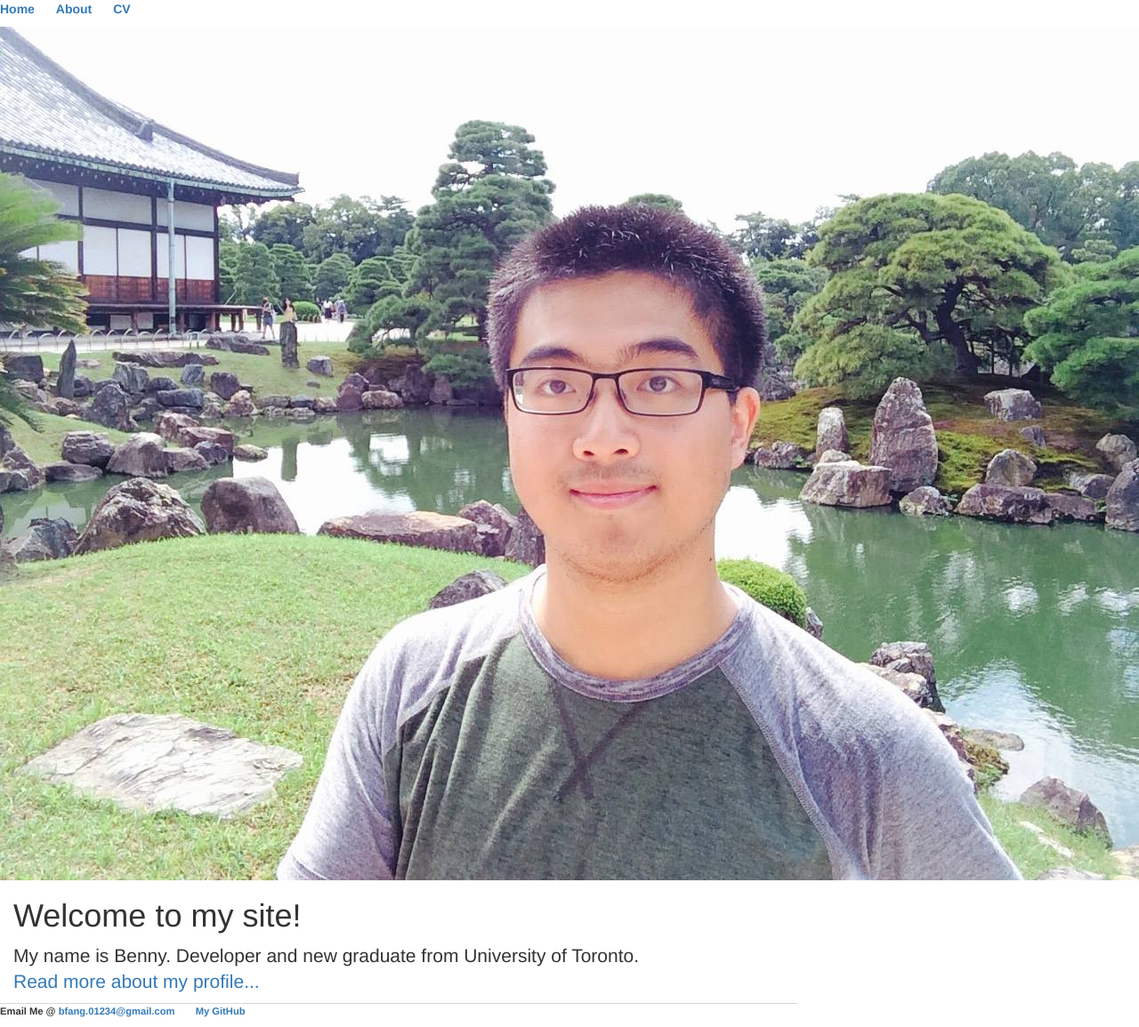
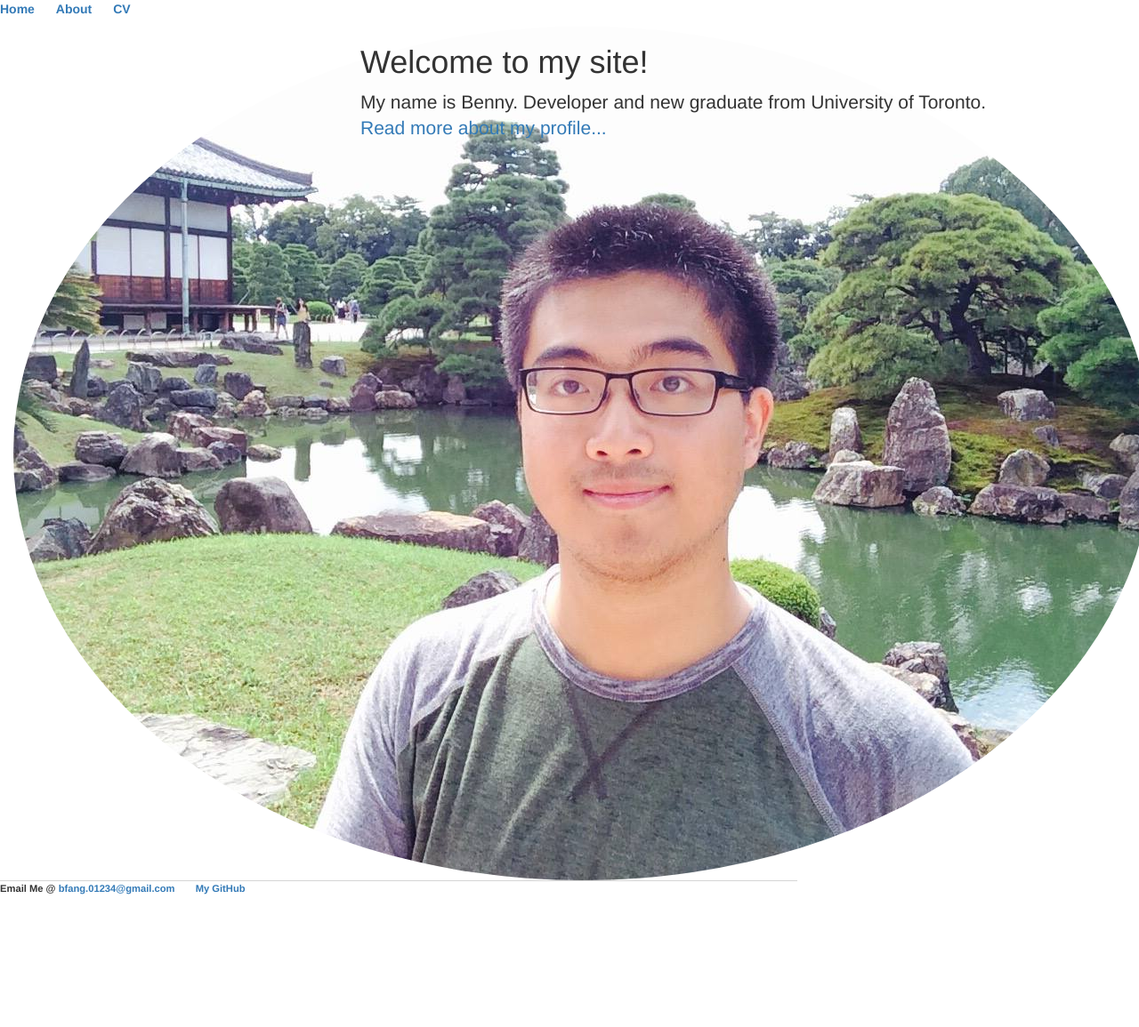
Before and after one commit to bennyfang/bennyfang.github.io, a Jekyll site: the page built from index.html, in a window 1280 px wide. Shown: the whole page at 89% size. Built offline with Jekyll 4.4.1, drawn with Linux system fonts in a browser that asks for light colours; after the commit the page ends 1017 px from its top, so only the background shows below that.

Commit message:
Update index.html

```diff
--- a/index.html
+++ b/index.html
@@ -5,8 +5,8 @@
 ---
 
 <div class="row marketing">
-	<div class="image-cropper">
-	<img alt="Benny Fang" src="img/Profile.jpg">
+	<div class="col-sm-4">
+	<img class="img-circle avatar" alt="Benny Fang" src="img/Profile.jpg">
 	</div>
 	<div itemscope itemtype="http://data-vocabulary.org/Person" class="col-sm-8">
 		<h1>Welcome to my site!</h1>
```
